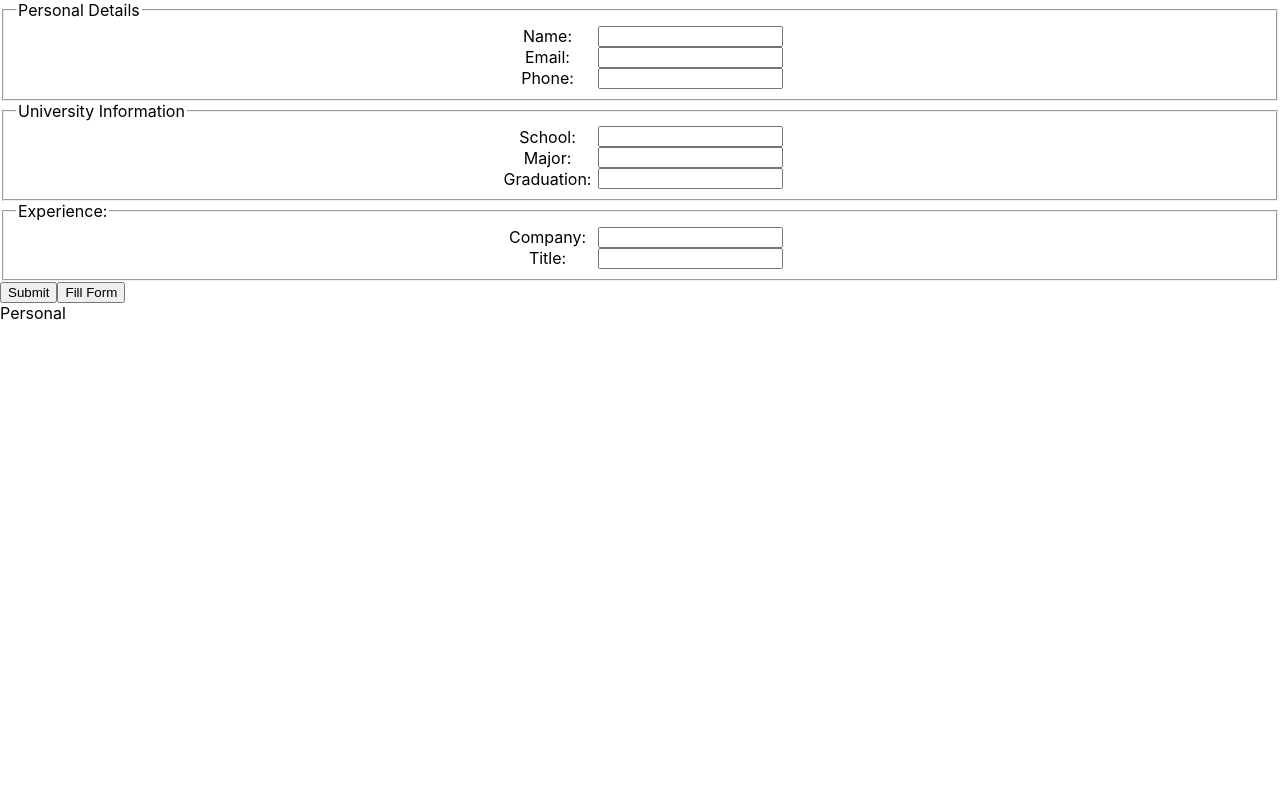
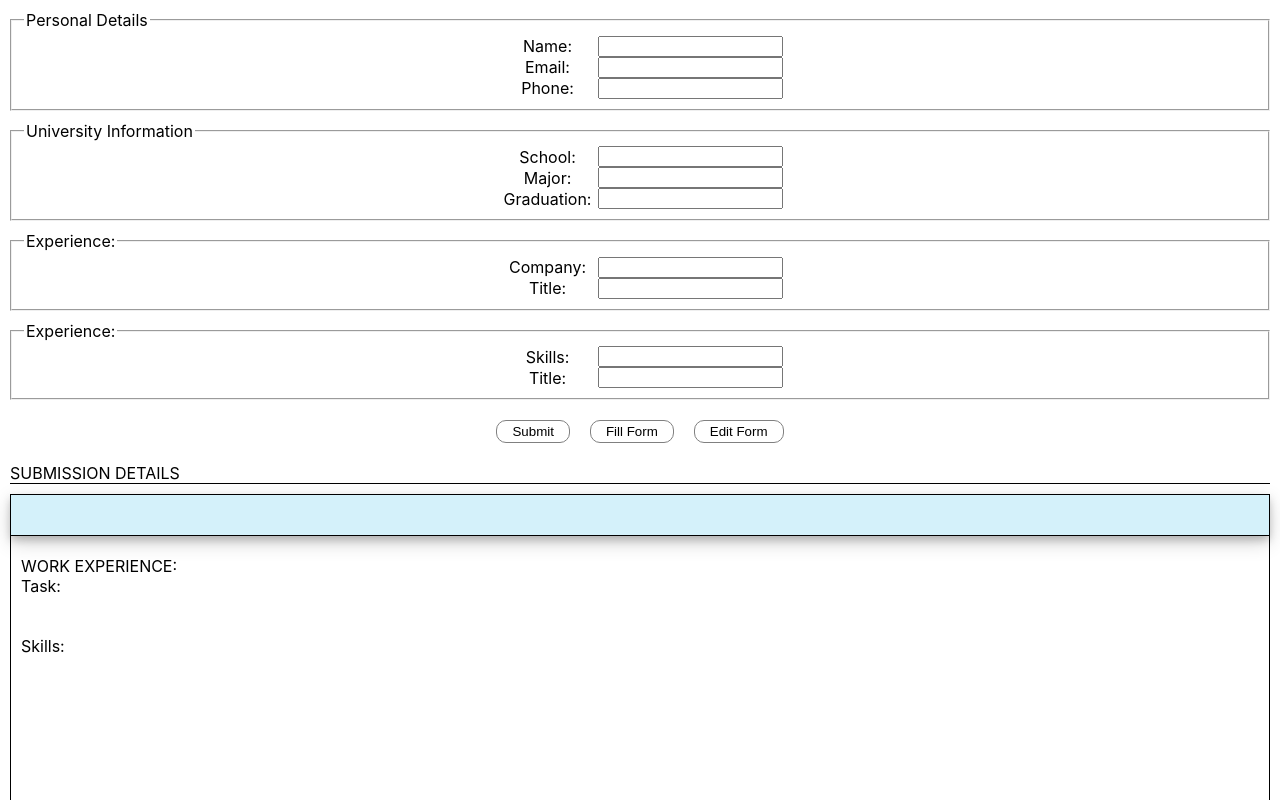
Before and after one commit to jw287962/cv-project, a React (Create React App) app: page / in a window 1280 px wide. Shown: the top 800 px of the page. Built offline with nearby package versions, Linux system fonts and the light colour scheme.

Commit message:
Initial dist subtree commit

```diff
--- a/src/App.css
+++ b/src/App.css
@@ -3,6 +3,7 @@
   display: flex;
   flex-direction: column;
   align-items: center;
+  margin: 10px;
 }
 
 label{
@@ -18,3 +19,23 @@ fieldset > div{
   align-items: center;
   text-align: center;
 }
+
+button{
+  background-color: white;
+  border: 1px solid grey;
+  margin: 10px;
+  border-radius: 10px;
+  padding: 3px 15px;
+}
+button:active{
+  position: relative;
+  top: 2px;
+}
+.formbuttons{
+  display: flex;
+  justify-content: center;
+}
+
+.hidden{
+  display: none;
+}
--- a/src/App.js
+++ b/src/App.js
@@ -9,8 +9,10 @@ class App extends React.Component {
     this.state = {
       personal: {name: "", email: "", phone: ""},
       university: {school: "", major: "", graduation: ""},
+      skills: [],
       experience: [{company: "",title: "", task: []}],
     }
+
   }
 
    submitForm = (e) =>{
@@ -20,15 +22,41 @@ class App extends React.Component {
       university: this.state.university,
       experience:  this.state.experience,
     })
+    const fieldsets = document.querySelectorAll('fieldset');
+    const submitButton = document.querySelector('.submitbutton');
+    const hiddenButton = document.querySelector('.fillbutton');
+    submitButton.classList.add('hidden');
+    hiddenButton.classList.add('hidden');
+    fieldsets.forEach(element => {
+      element.classList.add('hidden');
+
+    });
+  }
+  editForm = (e) => {
+    e.preventDefault();
+    const fieldsets = document.querySelectorAll('fieldset');
+    const buttons = document.querySelectorAll('button');
+    fieldsets.forEach(element => {
+      element.classList.remove('hidden');
+    });
+    buttons.forEach(element => {
+      if(element.className.includes('fill')){
+
+      }else
+      element.classList.remove('hidden');
+    })
   }
 
   fillForm = (e) => {
     e.preventDefault();
     this.setState({
       personal: {name: "Jason Wong", email: "jason.wongdevwork@gmail.com", phone: "000-000-0000"},
-      university: {school: "UGA", major: "MIS", graduation: "2020"},
+      university: {school: "UNIVERSITY OF GEORGIA", major: "Management Information Systems", graduation: "2020"},
+      skills: ['CSS','Javascript','MySQL','HTML','Problem-Solving'],
       experience: [{company: "Juicy Seafood",title: "Manager", task: ['Cashier','Host','Server',"ALL"],}],
     })
+    const hiddenButton = document.querySelector('.fillbutton');
+    hiddenButton.classList.add('hidden');
   }
 
   formUpdateChange = (e) => {
@@ -52,7 +80,9 @@ class App extends React.Component {
         })
         }
 
-
+        if(key == 'skill'){
+          holderObject.skills = this.state.skills.concat(e.target.value);
+        }
         }else {
         for(var key1 in this.state[objectKey]){
           console.log(key1);
@@ -65,6 +95,7 @@ class App extends React.Component {
       this.setState({
         personal: holderObject.personal,
         university: holderObject.university,
+        skills: holderObject.skills,
         experience: holderObject.experience,
       })
   }
@@ -79,6 +110,7 @@ class App extends React.Component {
     A section to add practical experience (company name, position title, main tasks of your jobs, date from and until when you worked for that company)
  */}
       <div className='formContainer'>
+
         <form onSubmit={this.submitForm} >
       <fieldset className='form'>
         <legend>Personal Details</legend>
@@ -125,12 +157,28 @@ class App extends React.Component {
             <input htmlFor="title" required value={this.state.experience[0].title} onChange={this.formUpdateChange}></input>
           </div>
       </fieldset>
+      <fieldset className='form'>
+          <legend>Experience:  </legend>
+          <div>
+            <label htmlFor="skills">Skills:</label>
+            <input htmlFor="skills" required value={this.state.skills} onChange={this.formUpdateChange}></input>
+          </div>
+          <div>
+            <label htmlFor="title">Title:</label>
+            <input htmlFor="title" required value={this.state.experience[0].title} onChange={this.formUpdateChange}></input>
+          </div>
+      </fieldset>
 
-      <button type='submit'>Submit</button>
-      <button type='button' onClick={this.fillForm}>Fill Form</button>
+
+      <div className='formbuttons'>
+      <button type='submit' className='submitbutton'>Submit</button>
+      <button type='button' onClick={this.fillForm} className="fillbutton">Fill Form</button>
+      <button type='button' onClick={this.editForm} className="editbutton">Edit Form</button>
+      </div>
         </form>
       </div>
       <div className='overviewContainer'>
+        <div className='submissionheader'>SUBMISSION DETAILS</div>
         <Overview personal={this.state.personal} university={this.state.university} experience={this.state.experience}></Overview>
       </div>
     </div>
--- /dev/null
+++ b/src/component/Overview.css
@@ -0,0 +1,39 @@
+
+
+.submissionheader{
+  margin: 10px;
+  border-bottom: 1px solid black;
+}
+
+.Overview{
+  position: relative;
+  height: 92vh;
+  min-height: 500px;
+  margin: 10px;
+  border: 1px solid black;
+}
+/* resume part */
+
+.headerdetails{
+  display: flex;
+  flex-direction: row;
+  padding: 20px 10px;
+  justify-content: space-between;
+  background-color: rgb(212, 241, 250);
+  box-shadow: 0 4px 8px 0 rgba(0, 0, 0, 0.2), 0 6px 20px 0 rgba(0, 0, 0, 0.19);
+  border-bottom: 1px solid black;
+}
+
+.university{
+ text-align: right;
+}
+
+
+.experience,.skills{
+
+  padding: 20px 10px;
+}
+
+.resumebody{
+  display: grid;
+}
--- a/src/component/Overview.js
+++ b/src/component/Overview.js
@@ -1,19 +1,21 @@
+import './Overview.css';
 import React from "react";
 
 class Overview extends React.Component{
   constructor(props){
     super(props);
-    console.log(props);
+
+
   }
 
   render(){
     return (
-        <div className="overview">
-          <div className="headerdetails">Personal
+      <div className="Overview">
+          <div className="headerdetails">
             <div>
                <div className="personal">{this.props.personal.name}</div>
+              <div className="personal">{this.props.personal.phone}</div>
               <div className="personal">{this.props.personal.email}</div>
-              <div className="personal">{this.props.personal.phone}</div>
             </div>
               <div className="university">
                   <div>{this.props.university.school}</div>
@@ -21,12 +23,38 @@ class Overview extends React.Component{
                   <div>{this.props.university.graduation}</div>
                 </div>
           </div>
-          <div className="experience">
+          <div className='resumebody'>
+
+
+          <div className="experience"> WORK EXPERIENCE:
+
+                {this.props.experience.map(element => {
+                          return (
+                              <div>
+                                <div >{element.company} </div>
+                                <div >{element.title} </div>
+                                <div>Task: {
+                                element.task.map(element => {
+                                  return (
+                                  element + "| "
+                                  )
+                                })
+                                }
+                                </div>
+
+                              </div>
+                          )
+                        }
+
+                )}
+
+          </div>
+          <div className='skills'>Skills:
 
           </div>
 
 
-
+          </div>
         </div>
     )
   }
```
